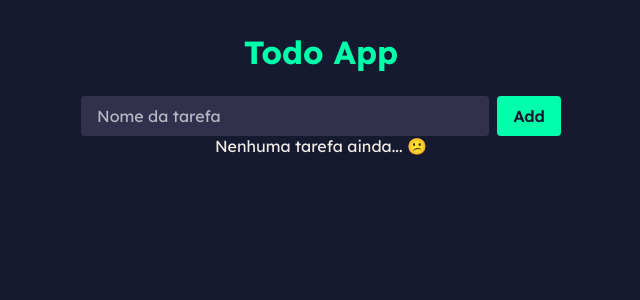
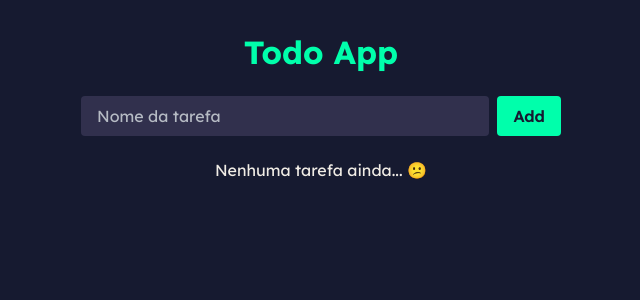
Before and after one commit to shusten/react-studies, a React (Vite) app: page / in a window 1280 px wide. Shown: the top 300 px of the page, without its empty margins (319-959 px from the left). Built offline with nearby package versions, Linux system fonts and the light colour scheme.

Commit message:
add app styles

```diff
--- a/src/App.jsx
+++ b/src/App.jsx
@@ -27,14 +27,12 @@ function handleAddTask() {
         <button className={styles.button} onClick={handleAddTask}>Add</button>
       </div>
 
-      <div>
+      <div className={styles.tasks}>
         {tasks.length > 0 && tasks.map(item => (
           <Task key={item.id} task={item} />
         ))}
+      {!tasks.length && <p>Nenhuma tarefa ainda... 😕 </p>}
       </div>
-
-
-      {!tasks.length && <p>Nenhuma tarefa ainda... 😕 </p>}
    </main>
   )
 }
--- a/src/App.module.css
+++ b/src/App.module.css
@@ -50,6 +50,15 @@
     transition: filter 150ms;
 }
 
-button:hover {
+.button:hover {
     filter: brightness(0.75);
 }
+
+.tasks {
+    display: flex;
+    flex-direction: column;
+    align-items: center;
+    gap: 8px;
+    margin-top: 24px;
+    width: 100%;
+}
```
Also changed, not shown: src/components/Task/styles.modules.css (added).
